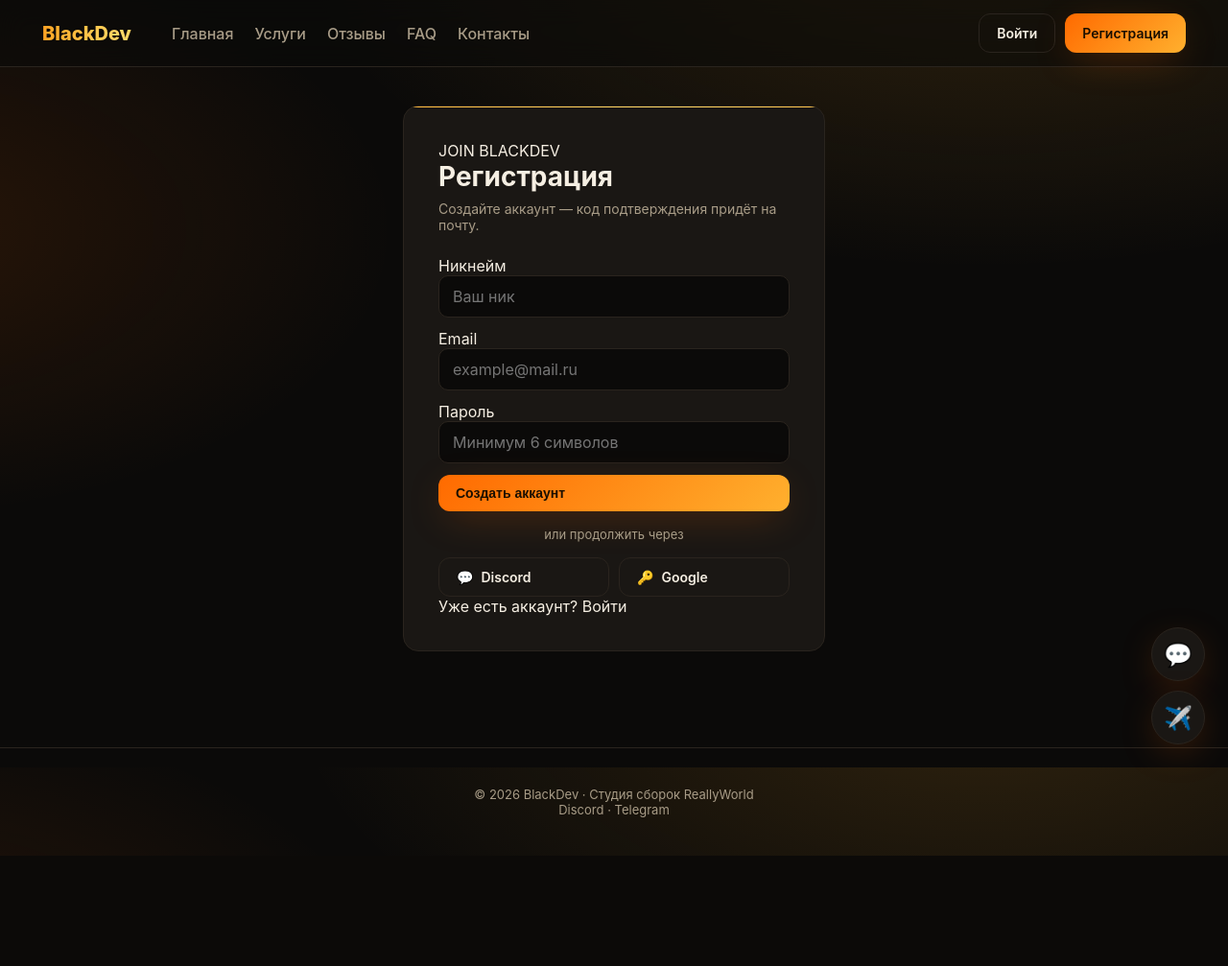
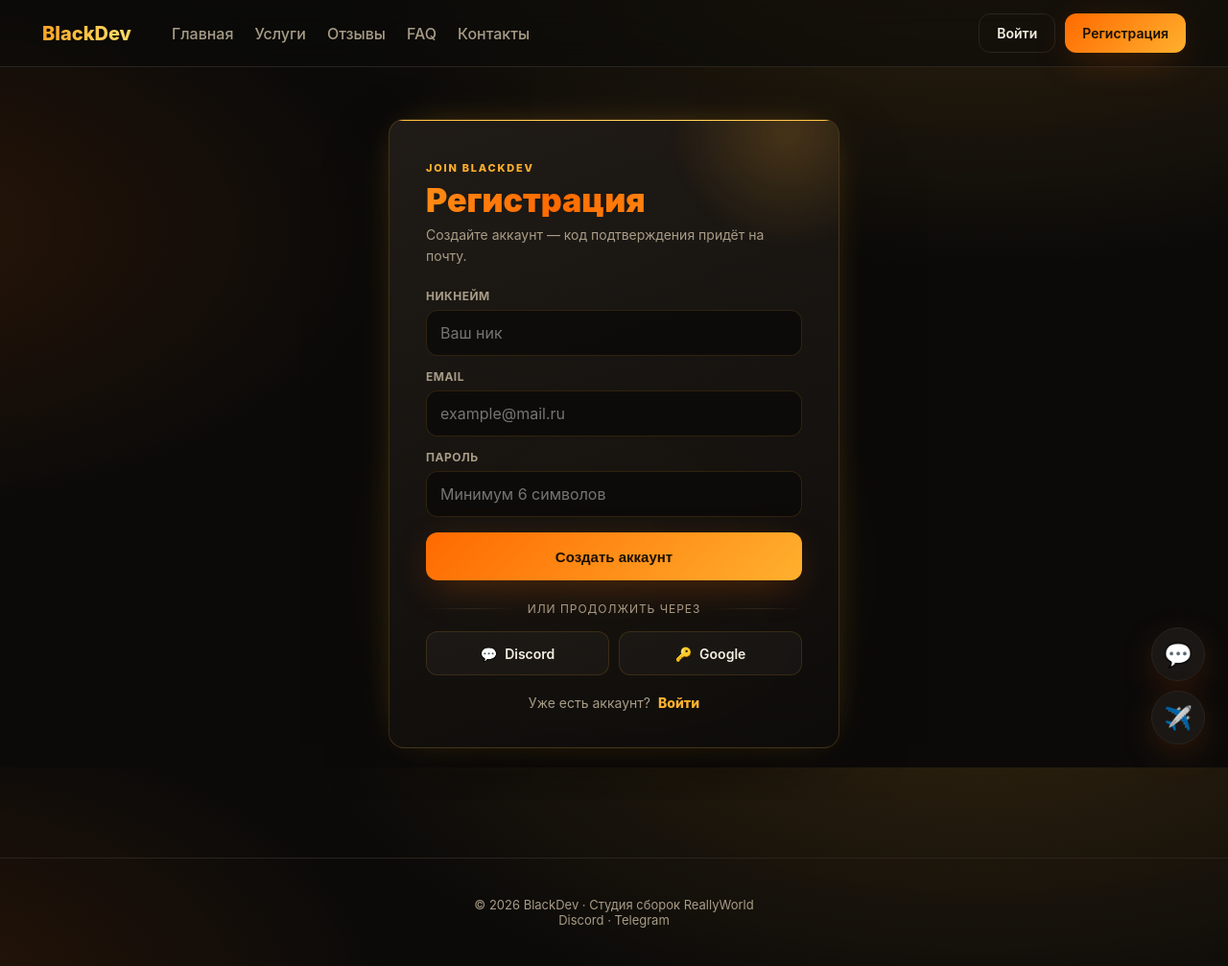
Before and after one commit to artem124632/blacktest1, a Flask app: page /register in a window 1280 px wide. Shown: the whole page at 96% size. Before the commit the page ends 892 px from the top, so only its background shows below. Run offline with Flask 3, Linux system fonts and the light colour scheme; data comes from the database, SQL or seed files in the repository.

Commit message:
Update style.css

```diff
--- a/static/css/style.css
+++ b/static/css/style.css
@@ -123,15 +123,54 @@ details p{padding:0 22px 18px;color:var(--muted);line-height:1.6}
 footer{padding:40px 0;border-top:1px solid var(--border);text-align:center;color:var(--muted);font-size:13px;margin-top:60px}
 
 /* AUTH PAGES */
-.auth-wrap{min-height:80vh;display:grid;place-items:center;padding:40px 20px}
-.auth-card{width:100%;max-width:440px;background:var(--panel);border:1px solid var(--border);border-radius:16px;padding:36px;position:relative;overflow:hidden}
+.auth-wrap{
+  min-height:calc(100vh - 150px);display:grid;place-items:center;padding:54px 20px;
+  position:relative;overflow:hidden;animation:authPageIn .65s cubic-bezier(.16,1,.3,1) both;
+}
+.auth-wrap::before{
+  content:"";position:absolute;inset:auto auto 8% 50%;width:min(760px,90vw);height:360px;
+  transform:translateX(-50%);background:radial-gradient(circle,rgba(255,176,46,.16),transparent 68%);
+  filter:blur(18px);pointer-events:none;
+}
+.auth-card{
+  width:100%;max-width:440px;background:var(--panel);border:1px solid var(--border);
+  border-radius:16px;padding:36px;position:relative;overflow:hidden;
+}
+.auth-card-pro{
+  max-width:470px;padding:38px;background:linear-gradient(160deg,rgba(34,29,24,.94),rgba(14,12,10,.96));
+  border-color:rgba(255,176,46,.18);box-shadow:0 24px 80px -28px rgba(0,0,0,.85),0 0 42px -24px rgba(255,176,46,.8);
+  backdrop-filter:blur(18px);animation:authCardOpen .75s cubic-bezier(.16,1,.3,1) .08s both;
+}
 .auth-card::before{content:"";position:absolute;top:-2px;left:-2px;right:-2px;height:3px;background:var(--rgb);background-size:300% 100%;animation:rgbshift 4s linear infinite}
-.auth-card h1{margin-bottom:8px;font-size:28px}
-.auth-card p.sub{color:var(--muted);font-size:14px;margin-bottom:24px}
-.auth-card form{display:grid;gap:12px}
-.auth-card .or{text-align:center;color:var(--muted);margin:16px 0;font-size:13px}
+.auth-glow{position:absolute;inset:-120px -80px auto auto;width:240px;height:240px;background:radial-gradient(circle,rgba(255,176,46,.24),transparent 68%);filter:blur(8px);pointer-events:none;animation:authGlow 5s ease-in-out infinite}
+.auth-head{position:relative;margin-bottom:24px;text-align:left}
+.auth-kicker{display:inline-flex;margin-bottom:10px;color:var(--accent);font-size:11px;font-weight:800;letter-spacing:.16em;text-transform:uppercase}
+.auth-card h1{margin-bottom:8px;font-size:34px;line-height:1;font-weight:900;letter-spacing:0;background:var(--rgb);background-size:300% 100%;-webkit-background-clip:text;background-clip:text;color:transparent;animation:rgbshift 7s linear infinite}
+.auth-card p.sub{color:var(--muted);font-size:14px;line-height:1.55;margin-bottom:0}
+.auth-card form,.auth-form{display:grid;gap:14px;position:relative}
+.field{display:grid;gap:7px;animation:authItemIn .55s cubic-bezier(.16,1,.3,1) both}
+.field:nth-child(2){animation-delay:.07s}.field:nth-child(3){animation-delay:.14s}
+.field span{color:var(--muted);font-size:12px;font-weight:700;letter-spacing:.04em;text-transform:uppercase}
+.auth-form .input{height:48px;background:rgba(11,10,9,.82);border-color:rgba(255,176,46,.14);border-radius:12px}
+.auth-form .input:hover{border-color:rgba(255,176,46,.32);background:rgba(11,10,9,.95)}
+.auth-submit{width:100%;justify-content:center;height:50px;margin-top:2px;border-radius:12px;font-size:15px;position:relative;overflow:hidden}
+.auth-submit::after{content:"";position:absolute;inset:0;background:linear-gradient(90deg,transparent,rgba(255,255,255,.28),transparent);transform:translateX(-120%);transition:transform .7s ease}
+.auth-submit:hover::after{transform:translateX(120%)}
+.auth-card .or{display:flex;align-items:center;gap:12px;text-align:center;color:var(--muted);margin:22px 0 16px;font-size:12px;text-transform:uppercase;letter-spacing:.08em}
+.auth-card .or::before,.auth-card .or::after{content:"";height:1px;flex:1;background:linear-gradient(90deg,transparent,var(--border),transparent)}
 .auth-card .social{display:grid;grid-template-columns:1fr 1fr;gap:10px}
-.auth-card .foot{text-align:center;margin-top:18px;color:var(--muted);font-size:14px}
+.social-pro .social-btn{justify-content:center;height:46px;border-radius:12px;background:rgba(255,255,255,.03);border-color:rgba(255,176,46,.14)}
+.social-pro .social-btn:hover{border-color:var(--accent);box-shadow:0 12px 32px -18px rgba(255,176,46,.8)}
+.social-pro .discord:hover{color:#b8b1ff}.social-pro .google:hover{color:#ffd36a}
+.auth-switch,.auth-card .foot{text-align:center;margin-top:20px;color:var(--muted);font-size:14px;display:flex;justify-content:center;gap:8px;flex-wrap:wrap}
+.auth-switch a,.auth-card .foot a{color:var(--accent);font-weight:800;position:relative}
+.auth-switch a::after,.auth-card .foot a::after{content:"";position:absolute;left:0;right:0;bottom:-3px;height:1px;background:var(--accent);transform:scaleX(0);transform-origin:right;transition:transform .3s ease}
+.auth-switch a:hover::after,.auth-card .foot a:hover::after{transform:scaleX(1);transform-origin:left}
+@keyframes authPageIn{from{opacity:0}to{opacity:1}}
+@keyframes authCardOpen{from{opacity:0;transform:translateY(22px) scale(.97);filter:blur(8px)}to{opacity:1;transform:none;filter:none}}
+@keyframes authItemIn{from{opacity:0;transform:translateY(10px)}to{opacity:1;transform:none}}
+@keyframes authGlow{50%{transform:translate(-18px,18px) scale(1.08);opacity:.72}}
+@media(max-width:520px){.auth-card-pro{padding:28px 22px}.auth-card .social{grid-template-columns:1fr}.auth-card h1{font-size:30px}}
 
 /* PROFILE */
 .profile-grid{display:grid;grid-template-columns:1fr 2fr;gap:22px;margin-top:30px}
```
